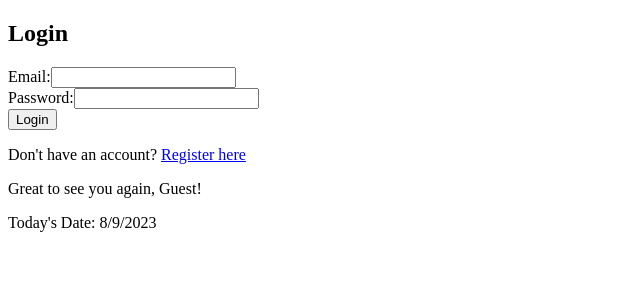
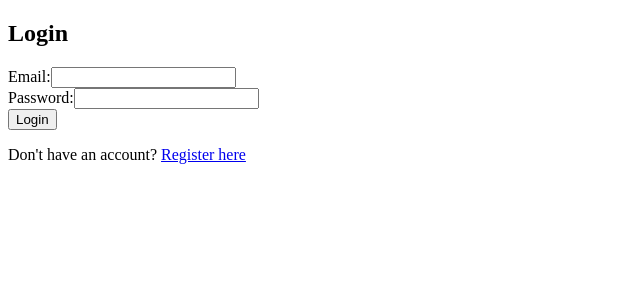
Before and after one commit to billychorey/SweatJunkies, a React (Create React App) app in the folder client/: page /login in a window 1280 px wide. Shown: the top 300 px of the page, without its empty margins (0-640 px from the left). Built offline with nearby package versions, Linux system fonts and the light colour scheme.

Commit message:
clean up login

```diff
--- a/client/src/components/Footer.js
+++ b/client/src/components/Footer.js
@@ -1,19 +1,15 @@
 // client/src/components/Footer.js
-import React, { useEffect, useState } from 'react';
+import React from 'react';
 
 const Footer = ({ user }) => {
-  const [currentDate, setCurrentDate] = useState('');
-
-  useEffect(() => {
-    // Set current date
-    const date = new Date();
-    setCurrentDate(date.toLocaleDateString()); // Format date as 'MM/DD/YYYY'
-  }, []);
-
   return (
     <div className="footer">
-      <p>{`Great to see you again, ${user ? `${user.first_name}` : 'Guest'}!`}</p>
-      <p>{`Today's Date: ${currentDate}`}</p>
+      {user ? (
+        <>
+          <p>Great to see you again, {user.first_name}!</p>
+          <p>Today's Date: {new Date().toLocaleDateString()}</p>
+        </>
+      ) : null} {/* Remove the else content */}
     </div>
   );
 };
```
